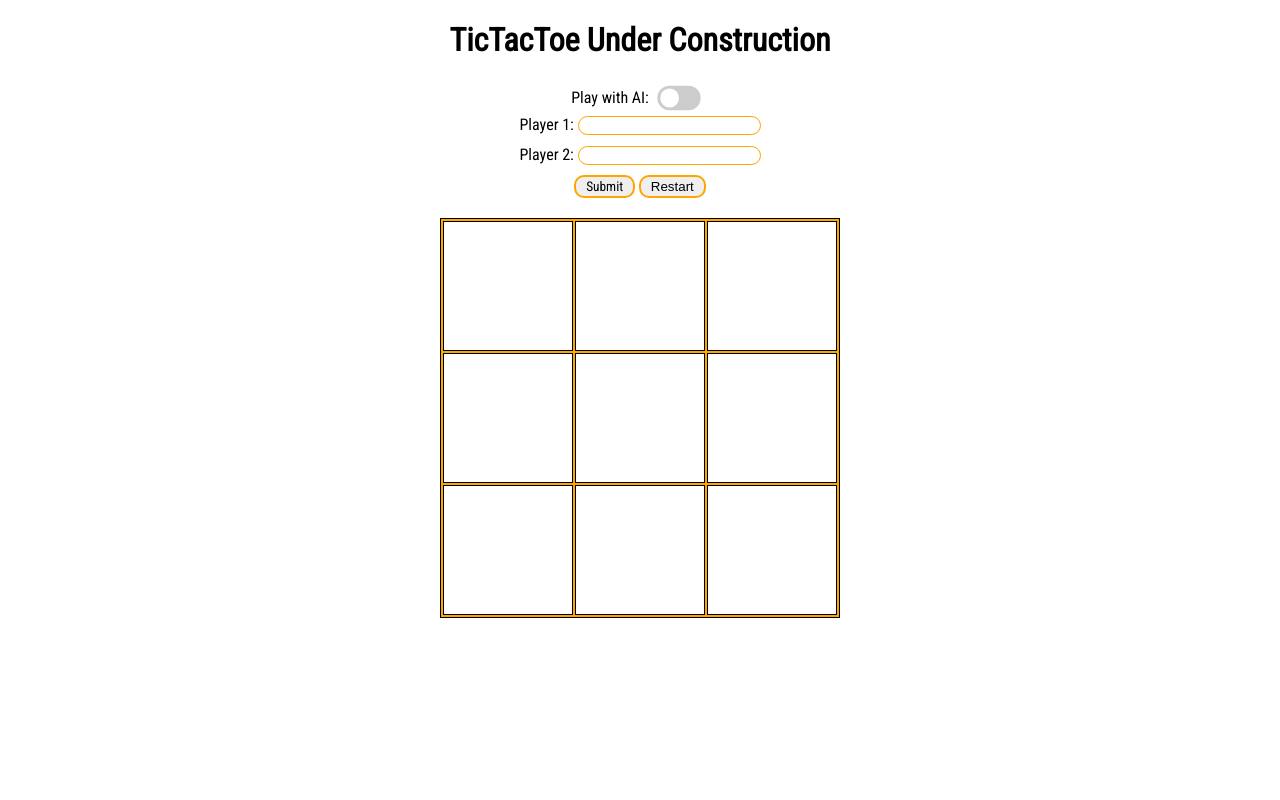
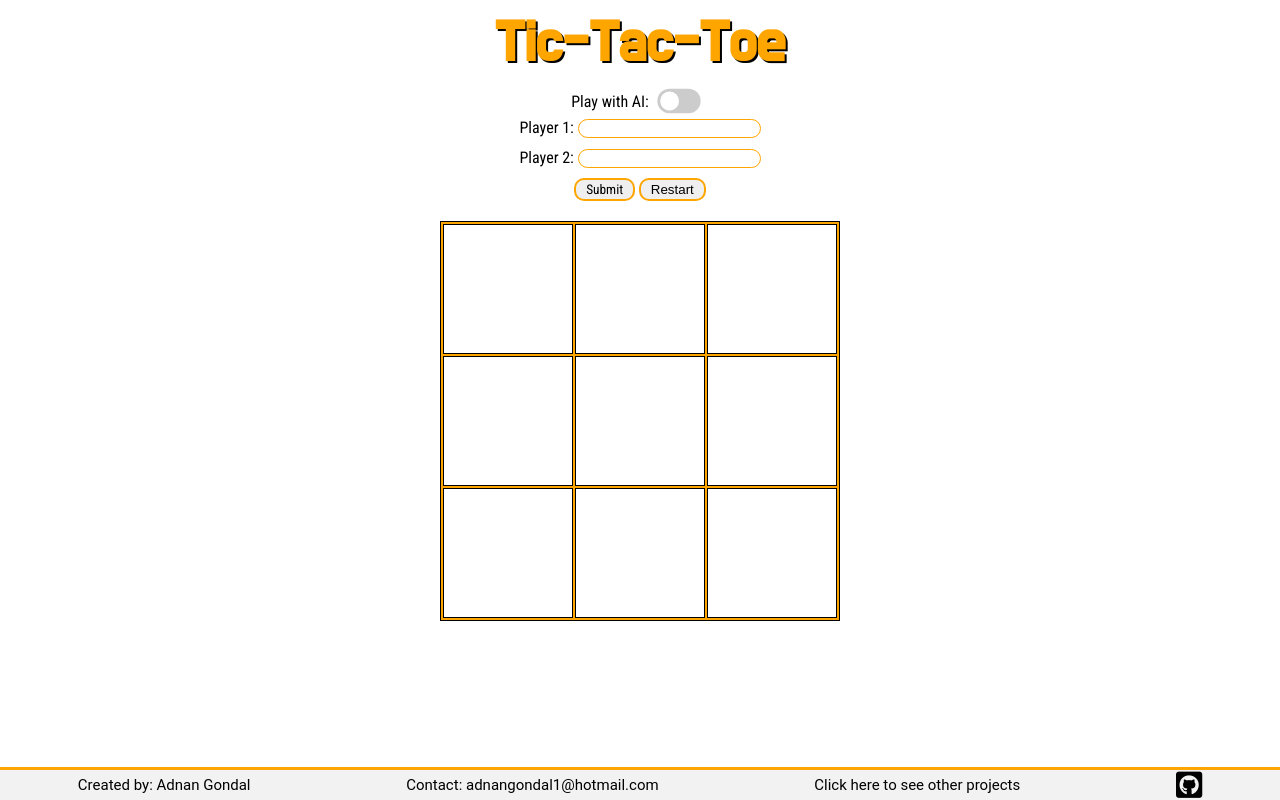
Before and after one commit to AdnanGondal/TicTacToeJS, a plain HTML site: page index.html in a window 1280 px wide. Drawn offline with Linux system fonts and the light colour scheme.

Commit message:
AI working correctly, footer and main heading working

```diff
--- a/index.html
+++ b/index.html
@@ -9,19 +9,19 @@
 
   <!-- Bootstrap CSS -->
   <!-- <link rel="stylesheet" href="https://stackpath.bootstrapcdn.com/bootstrap/4.1.3/css/bootstrap.min.css" integrity="sha384-MCw98/SFnGE8fJT3GXwEOngsV7Zt27NXFoaoApmYm81iuXoPkFOJwJ8ERdknLPMO" crossorigin="anonymous">
-
-  <link rel="stylesheet" href="https://use.fontawesome.com/releases/v5.8.1/css/all.css" integrity="sha384-50oBUHEmvpQ+1lW4y57PTFmhCaXp0ML5d60M1M7uH2+nqUivzIebhndOJK28anvf" crossorigin="anonymous">
   FontAwesome is above.
   <script src="https://ajax.googleapis.com/ajax/libs/jquery/3.5.1/jquery.min.js"></script>
   jQuery is above.
   ^ Optionals-->
+  <link rel="stylesheet" href="https://use.fontawesome.com/releases/v5.8.1/css/all.css" integrity="sha384-50oBUHEmvpQ+1lW4y57PTFmhCaXp0ML5d60M1M7uH2+nqUivzIebhndOJK28anvf" crossorigin="anonymous">
   <link rel="stylesheet" href="styles/style.css" >
   <link href="https://fonts.googleapis.com/css2?family=Handlee&display=swap" rel="stylesheet">
   <link href="https://fonts.googleapis.com/css2?family=Roboto+Condensed&display=swap" rel="stylesheet">
+  <link href="https://fonts.googleapis.com/css2?family=Do+Hyeon&display=swap" rel="stylesheet">
 
 </head>
 <body>
-  <h1>TicTacToe Under Construction</h1>
+  <h1>Tic-Tac-Toe</h1>
   <div id = "player-input-div">
     <form>
         <div id = "toggle-div">
@@ -69,6 +69,12 @@
   <div id = "message-div">
       <h3 id="game-message"> </h3>
   </div>
+  <footer class = "page-footer">
+    <p class = "footer-content"> Created by: Adnan Gondal </p>
+    <p class =  "footer-content"> Contact: adnangondal1@hotmail.com</p>
+    <p class =  "footer-content"><a href="https://www.notion.so/Websites-5270629ec9424a66bc16ec0b470b1579" target = "_blank"> Click here to see other projects </a></p>
+    <p class =  "footer-content"><a href="https://github.com/AdnanGondal" target = "_blank"><i id="github-icon" class = "fab fa-github-square fa-2x"></i></a></p>
+  </footer>
   <script src = "scripts/script.js"> </script>
   <!-- jQuery first, then Popper.js, then Bootstrap JS -->
    <!--
--- a/scripts/script.js
+++ b/scripts/script.js
@@ -221,8 +221,8 @@ const gameBoard = (()=>{
     const minimax = (board,depth,player)=>{
 
         if (checkForEnd(player,board)=="draw") return 0;
-        else if (checkForEnd("O",board)) {return (10);}
-        else if(checkForEnd("X",board)) return (-10);
+        else if (checkForEnd("O",board)) {return (10-depth);}
+        else if(checkForEnd("X",board)) return (-10+depth);
 
         depth++;
         let avaliableMoves = getAvaliableMoves(board);
--- a/styles/style.css
+++ b/styles/style.css
@@ -1,6 +1,19 @@
 body{
     text-align: center;
     font-family: 'Roboto Condensed', sans-serif;
+}
+
+h1{
+  font-size: 4.5vw;
+  margin-top: 2px;
+  margin-bottom: 4px;
+  font-family: 'Do Hyeon', sans-serif;
+  color: orange;
+  text-shadow: 2px 2px 0px black;
+}
+
+h1:hover{
+  text-shadow: 2px 2px 0px black,-2px -2px 0px black;
 }
 table, th, td {
     border: 1px solid black;
@@ -34,7 +47,10 @@ td{
   .name-inputs{
       border: 1px solid orange;
       border-radius: 15px;
+  }
 
+  .name-inputs:hover{
+    transform: scale(1.03)
   }
 
   #buttons-div{
@@ -160,3 +176,55 @@ input:checked + .slider:before {
 .slider, .switch{
   transform: scale(0.85)
 }
+
+a{
+  text-decoration: none;
+  color: black;
+}
+
+a:hover{
+  text-decoration: underline;
+  color:gray;
+}
+
+
+
+.footer-content{
+  margin: auto;
+  font-size: 15px;
+  color: black;
+}
+
+.footer-content:hover{
+  color: grey;
+}
+
+@media screen and (max-width: 750px) {
+  .footer-content{
+      margin: auto;
+      font-size: 10px;
+  }
+}
+footer{
+  color: black;
+  position: fixed;
+  background: #f2f2f2;
+  bottom: 0;
+  left: 0;
+  width: 100%;
+  font-family: 'Roboto', sans-serif;
+  font-size: 15px;
+  border-top: 3px solid orange;
+  display: flex;
+  flex-direction: row;
+  justify-content: space-evenly;
+  margin-top: 10px;
+}
+
+#github-icon{
+  color: black;
+}
+
+#github-icon:hover{
+  color: gray;
+}
```
Also changed, not shown: 1 other file.
